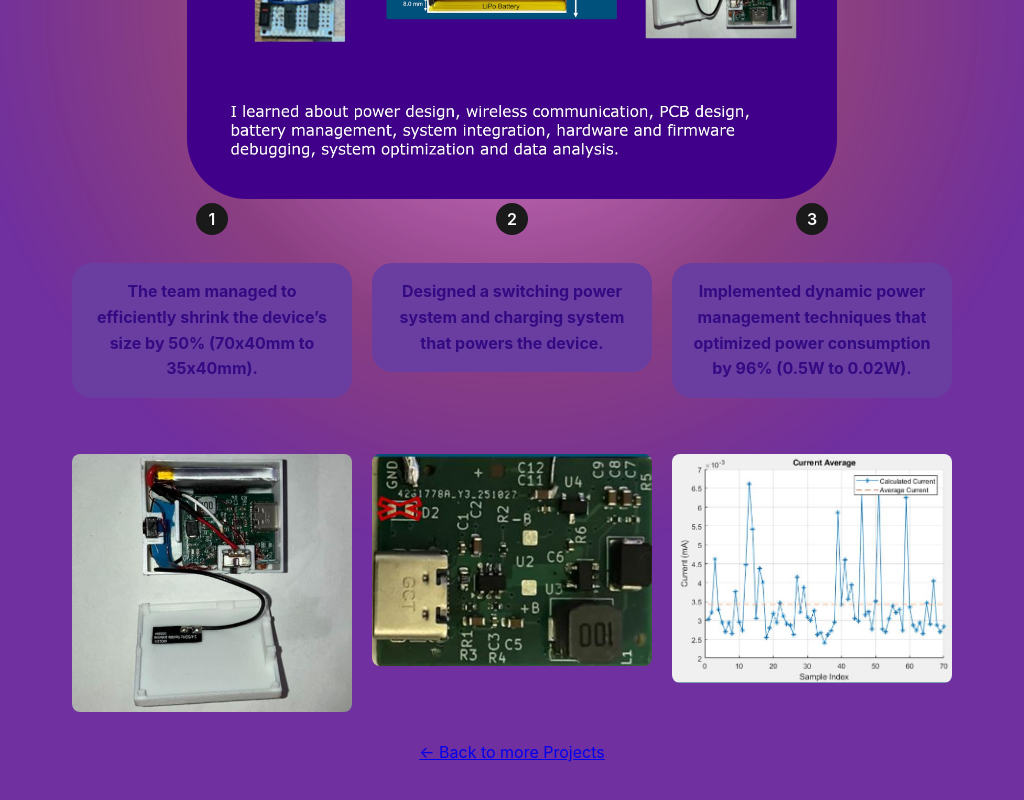
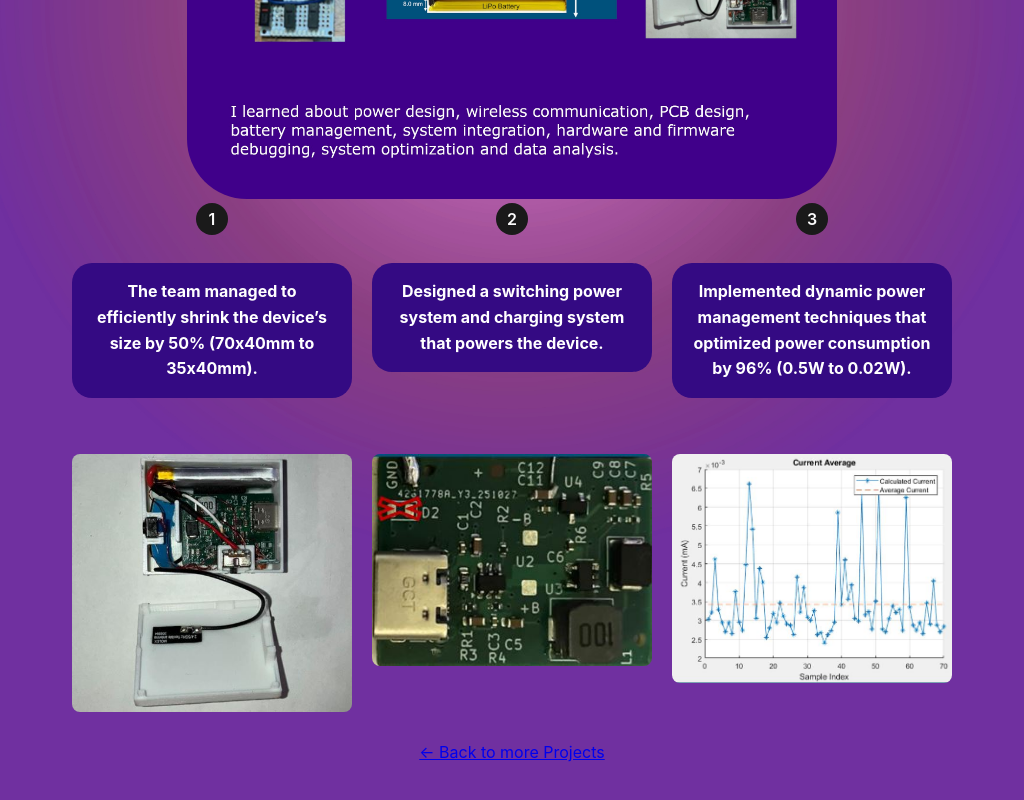
Before and after one commit to Silver-G-Eng/Projects, a plain HTML site: page page1.html in a window 1280 px wide. Shown: the part 921-1721 px from the top of the page, without its empty margins (128-1152 px from the left). Drawn offline with Linux system fonts and the light colour scheme.

Commit message:
Update style.css

```diff
--- a/style.css
+++ b/style.css
@@ -102,8 +102,8 @@ h1 {
 
 .text-col p {
   line-height: 1.6;
-  background: #6a3ea1;
-  color: #340a83;
+  background: #340a83;
+  color: #ffffff;
   font-weight: 700;
   padding: 16px 18px;
   border-radius: 20px;
```
